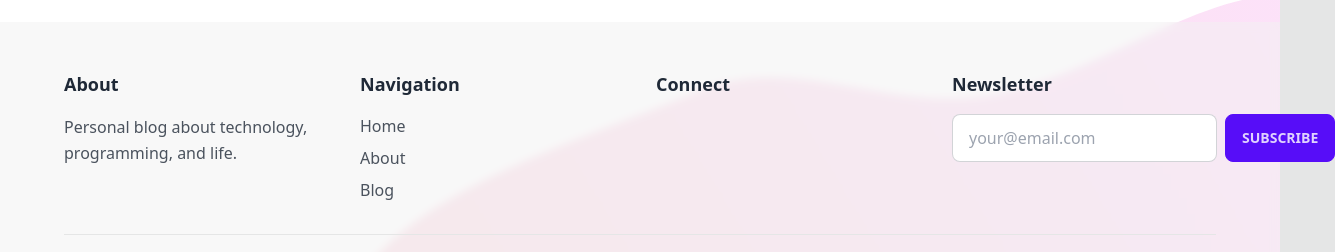
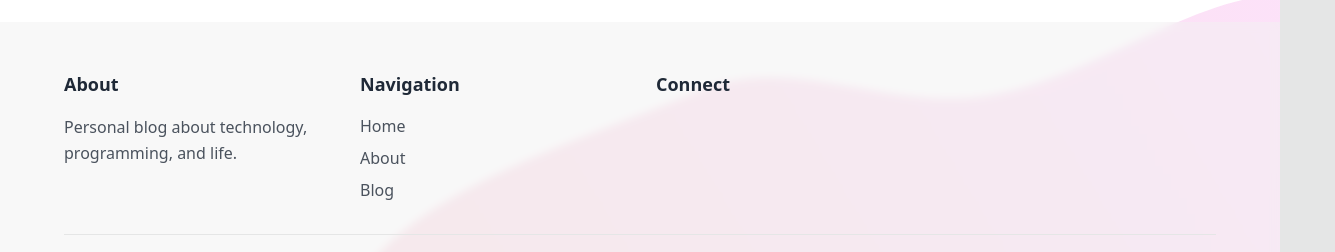
Before and after one commit to EveSunMaple/Astro-Web, an Astro site: page /about in a window 1280 px wide. Shown: the part 1826-2078 px from the top of the page, 1335 px wide, since content can reach past the window. Built offline with nearby package versions, Linux system fonts and the light colour scheme; Astro itself is replaced by a stand-in of ours; some icons are missing.

Commit message:
refactor: clean up footer component and improve layout structure

```diff
--- a/src/components/Footer.astro
+++ b/src/components/Footer.astro
@@ -79,19 +79,6 @@ const socialLinks = [
           }
         </div>
       </div>
-
-      <div class="space-y-4">
-        <h3 class="text-lg font-semibold">Newsletter</h3>
-        <form class="flex gap-2">
-          <input
-            type="email"
-            placeholder="your@email.com"
-            class="input input-bordered flex-1"
-            required
-          />
-          <button type="submit" class="btn btn-primary"> Subscribe </button>
-        </form>
-      </div>
     </div>
 
     <div class="border-t border-base-300 mt-8 pt-8 text-center">
--- a/src/layouts/Layout.astro
+++ b/src/layouts/Layout.astro
@@ -30,8 +30,10 @@ const { title, description, image } = Astro.props;
     <meta property="og:title" content={title} />
     {description && <meta property="og:description" content={description} />}
     {image && <meta property="og:image" content={image} />}
-    <script defer src="https://cloud.umami.is/script.js" data-website-id="e72a173b-34d3-468f-9cb5-cfdbd1cc2c0a"
-    ></script>
+    <script
+      defer
+      src="https://cloud.umami.is/script.js"
+      data-website-id="e72a173b-34d3-468f-9cb5-cfdbd1cc2c0a"></script>
   </head>
   <body
     class="min-h-screen bg-base-100 text-base-content transition-colors duration-300"
@@ -41,7 +43,9 @@ const { title, description, image } = Astro.props;
       <input id="drawer-nav" type="checkbox" class="drawer-toggle" />
       <div class="drawer-content flex flex-col min-h-screen">
         <!-- Navbar -->
-        <header class="sticky top-0 z-40 w-full backdrop-blur supports-backdrop-blur:bg-base-100/95">
+        <header
+          class="sticky top-0 z-40 w-full backdrop-blur supports-backdrop-blur:bg-base-100/95"
+        >
           <Navigation />
         </header>
 
@@ -53,10 +57,13 @@ const { title, description, image } = Astro.props;
       </div>
 
       <div class="drawer-side z-50">
-        <label for="drawer-nav" aria-label="close sidebar" class="drawer-overlay"></label>
+        <label
+          for="drawer-nav"
+          aria-label="close sidebar"
+          class="drawer-overlay"></label>
         <div class="menu p-4 w-80 min-h-full bg-base-200">
           <div class="flex justify-between items-center mb-4">
-            <a href="/" class="text-xl font-bold">Your Name</a>
+            <a href="/" class="text-xl font-bold">Menu</a>
           </div>
           <ul class="menu menu-vertical gap-2">
             <li><a href="/">Home</a></li>
```
